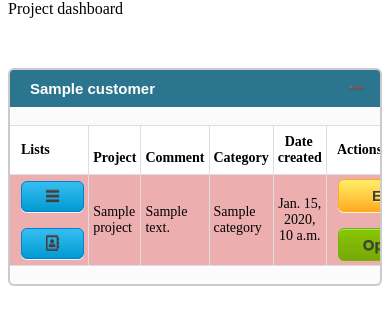
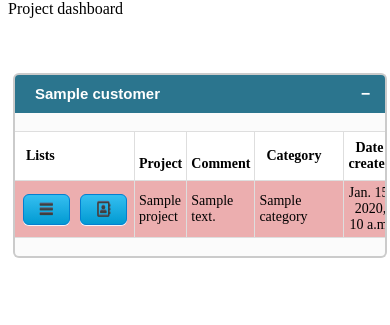
Before and after one commit to andgec/day_on, a Django app: template templates/prjdash/project_dash.html in a window 390 px wide. Shown: the part 26-351 px from the top of the page. Run offline with Django 3.2, Linux system fonts and the light colour scheme; the template is opened without the code that fills it: most values are stand-ins (such as "Sample title", 1, 10 or a date in 2020); some libraries are stand-ins or nearby versions.

Commit message:
Project management module: adjustments to fit mobile devices

```diff
--- a/prjdash/forms.py
+++ b/prjdash/forms.py
@@ -10,8 +10,8 @@ from receivables.forms import WorkTimeJournalForm
 from general.forms import CoModelForm
 
 class PDashProjectForm(CoModelForm):
-    name = forms.CharField(label = _('Project name'), widget=forms.TextInput(attrs={'size':'60'}))
-    comment = forms.CharField(required=False, widget=forms.Textarea(attrs={'rows': 1, 'cols': 32}))
+    name = forms.CharField(label = _('Project name'), widget=forms.TextInput())
+    comment = forms.CharField(required=False, widget=forms.Textarea(attrs={'rows': 1, 'cols': 20}))
     mode = ADDITION
 
     class Meta:
--- a/static/css/buttons.css
+++ b/static/css/buttons.css
@@ -115,7 +115,7 @@ a:focus {
 	font-family:Arial;
 	font-size:15px;
 	font-weight:bold;
-	padding:7px 24px;
+	padding:7px 16px;
 	text-decoration:none;
 	text-shadow:0px -1px 0px #5b6178;
 }
@@ -239,6 +239,10 @@ a.btn-close {
 	color: #3f3f3f;
 }
 
+#pd-btn-cancel {
+	padding:7px 16px;
+}
+
 a.btn-detail {
 	color: #3f3f3f;
 }
--- a/static/css/prjdash/project-dash-accordion.css
+++ b/static/css/prjdash/project-dash-accordion.css
@@ -81,8 +81,9 @@ button::-moz-focus-inner {
 }
 
 .accordion::after {
-  content: '\02795'; /* Unicode character for "plus" sign (+) */
-  font-size: 13px;
+  content: '+';
+  font-family: Arial, Helvetica, sans-serif;
+  font-size: 16px;
   color: #2b758e;
   float: right;
   margin-left: 5px;
@@ -93,7 +94,7 @@ button::-moz-focus-inner {
 }
 
 .active::after {
-  content: "\2796"; /* Unicode character for "minus" sign (-) */
+  content: "\2212";
   color: #ffffff;
 }
 
--- a/static/css/prjdash/project-dash.css
+++ b/static/css/prjdash/project-dash.css
@@ -5,9 +5,10 @@
 	margin-top: 50px;
 	margin-left: auto;
 	margin-right: auto;
+	padding: 5px;
 }
 
-th, td{
+th, td {
 	padding: 3px;
 	height: 35px;
 	vertical-align: middle;
@@ -16,13 +17,19 @@ th, td{
 
 td.actions-right {
 	text-align: left;
-	padding-left: 11px;
+	padding-left: 7px;
+	min-width: 220px;
+	max-width: 220px;
+	width:  220px;
 }
+
 td.actions-left {
 	text-align: center;
-	padding-left: 11px;
+	padding-left: 5px;
+	min-width: 110px;
+	max-width: 110px;
+	width: 110px;
 }
-
 
 tr:nth-child(even){
 	background-color: #fafafa;
@@ -73,3 +80,29 @@ td {
 	padding-bottom: 18;
 	padding-top: 18
 }
+
+#id_name {
+	width: 100%;
+}
+
+#id_comment {
+	width: 100%;
+}
+
+@media only screen and (max-width: 600px) {
+	#id_name {
+		width: 100%;
+	}
+}
+
+@media only screen and (min-width: 1800px) {
+	.main-container {
+		max-width: 1600px;
+	}
+}
+
+@media only screen and (min-width: 2000px) {
+	.main-container {
+		max-width: 2000px;
+	}
+}
--- a/templates/prjdash/project_dash.html
+++ b/templates/prjdash/project_dash.html
@@ -3,6 +3,7 @@
 {% load static %}
 
 {% block linked_files %}
+	<meta name="viewport" content="width=device-width>
     <link rel="stylesheet" href="https://use.fontawesome.com/releases/v5.7.2/css/all.css" integrity="sha384-fnmOCqbTlWIlj8LyTjo7mOUStjsKC4pOpQbqyi7RrhN7udi9RwhKkMHpvLbHG9Sr" crossorigin="anonymous">
     <link rel="stylesheet" type="text/css" href="{% static 'css/buttons.css' %}">
     <link rel="stylesheet" type="text/css" href="{% static 'css/prjdash/project-dash.css' %}">
@@ -45,7 +46,7 @@
 						<th class="tb">&nbsp {{_('Lists')}}</th></th>
 						<th class="tb">&nbsp {{_('Project')}}</th>
 						<th class="tb">&nbsp {{_('Comment')}}</th>
-						<th class="tb">&nbsp {{_('Category')}}</th>
+						<th style="min-width:80px" class="tb">&nbsp {{_('Category')}}</th>
 						<th style="width:95px" class="tb">&nbsp {{_('Date created')}}</th>
 						<th class="tb">&nbsp {{_('Actions')}}</th>
 					</thead>
--- a/templates/prjdash/project_form.html
+++ b/templates/prjdash/project_form.html
@@ -29,7 +29,7 @@
 						<td class="actions-right">
 							<button class="btn-open" title="{{ _('Save') }}" type="submit">{{ _('Save') }}</button>
 							{% if edit == True %}
-								<a href="{% url 'pdash' pk=project.id %}" class="btn-close">{{ _('Cancel') }}</a>
+								&nbsp<a href="{% url 'pdash' pk=project.id %}" class="btn-close" id="pd-btn-cancel">{{ _('Cancel') }}</a>
 							{% endif %}
 						</td>
 					</tr>
```
